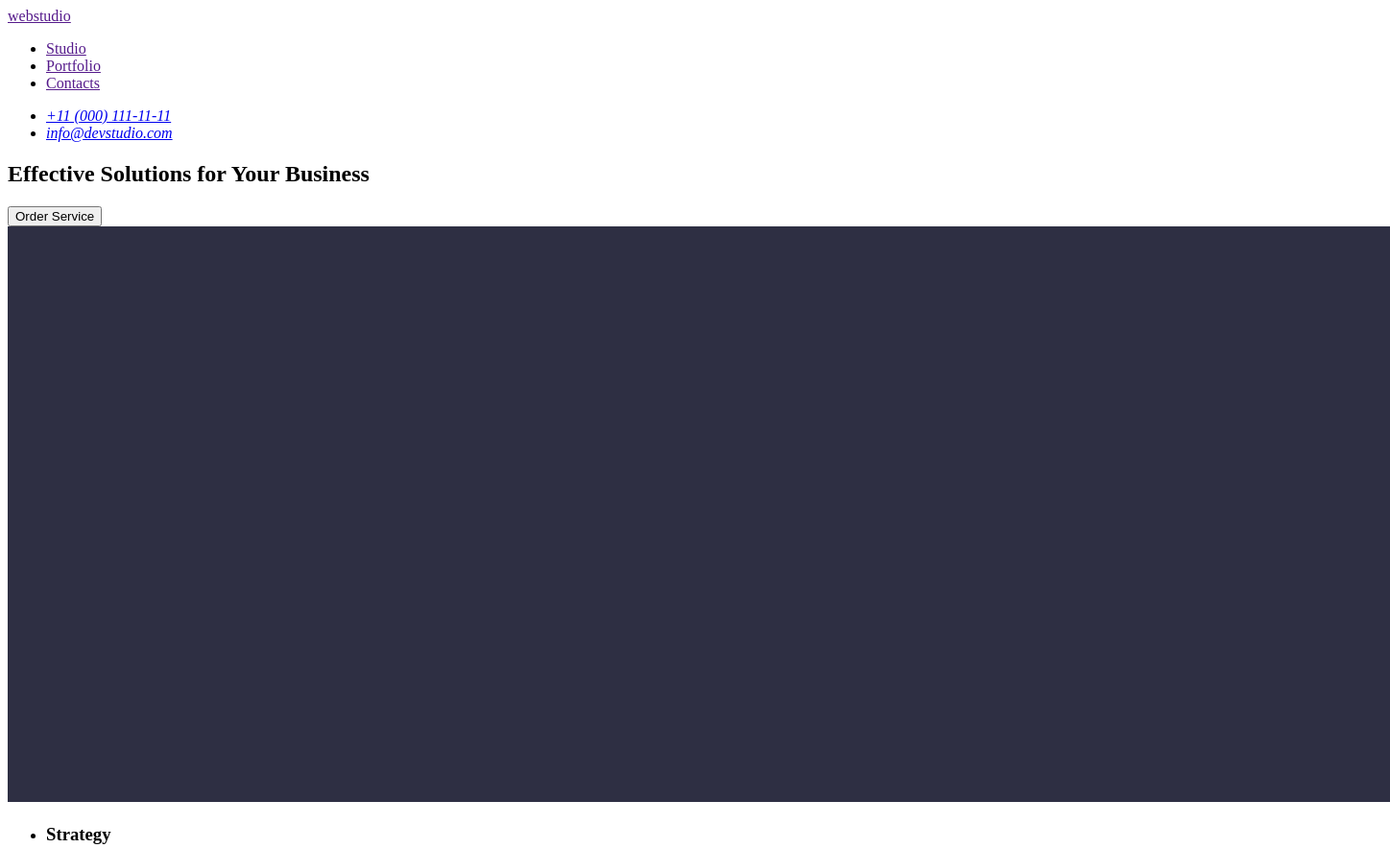
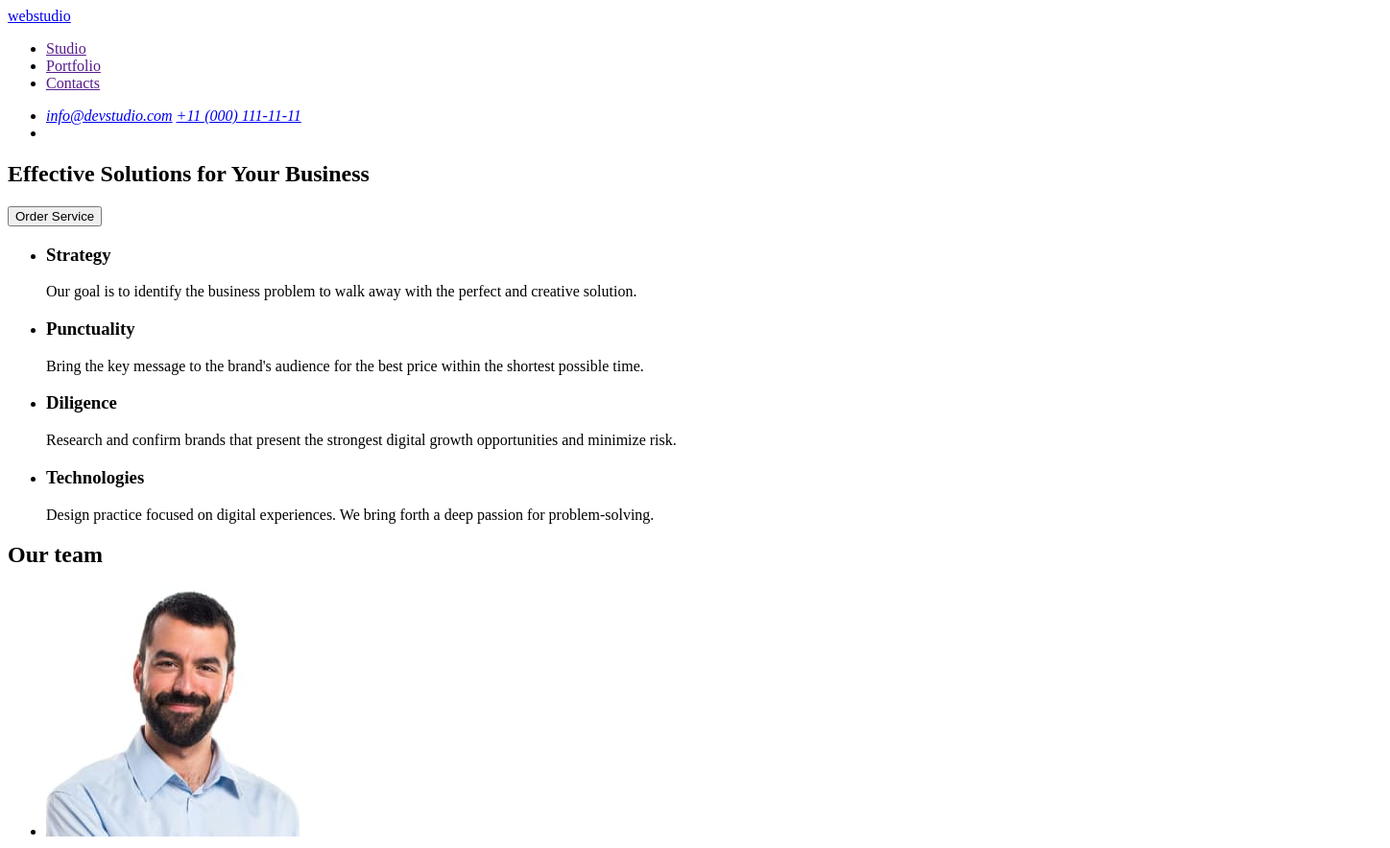
Before and after one commit to SlavaManU/goit-markup-hw-01, a plain HTML site: page index.html in a window 1280 px wide. Shown: the top 884 px of the page at 96% size, 1448 px wide, since content can reach past the window. Drawn offline with Linux system fonts and the light colour scheme.

Commit message:
chenges after autochech

```diff
--- a/index.html
+++ b/index.html
@@ -8,8 +8,9 @@
 
   <body>
     <header>
-      <a href="">webstudio</a>
       <nav>
+        <a href="./index.html">webstudio</a>
+
         <ul>
           <li>
             <a href="">Studio</a>
@@ -22,35 +23,28 @@
           </li>
         </ul>
       </nav>
+
       <address>
         <ul>
           <li>
+            <a href="mailto:info@devstudio.com">info@devstudio.com</a>
             <a href="tel:+110001111111">+11 (000) 111-11-11</a>
           </li>
-          <li>
-            <a href="mailto:info@devstudio.com">info@devstudio.com</a>
-          </li>
+          <li></li>
         </ul>
       </address>
     </header>
 
     <main>
-      <!-- hero section -->
+      <!-- section 1 -->
       <section>
         <h1>Effective Solutions for Your Business</h1>
         <button type="button">Order Service</button>
-
-        <img
-          src="./images/Dark-bg.jpg"
-          alt="hero image"
-          width="1440"
-          height="600"
-        />
       </section>
 
-      <!-- section 1 -->
+      <!-- section 2 -->
       <section>
-        <h2 hidden>features</h2>
+        <h2 hidden>Features</h2>
         <ul>
           <li>
             <h3>Strategy</h3>
@@ -82,7 +76,7 @@
           </li>
         </ul>
       </section>
-      <!-- section 2 -->
+      <!-- section 3 -->
       <section>
         <h2>Our team</h2>
         <ul>
@@ -131,13 +125,7 @@
     </main>
     <!-- footer section -->
     <footer>
-      <img
-        src="./images/Dark-bg(1).jpg"
-        alt="Dark-bg"
-        width="1440"
-        height="312"
-      />
-      <a href="">webstudio</a>
+      <a href="./index.html">webstudio</a>
       <p>
         Increase the flow of customers and sales for your business with digital
         marketing & growth solutions.
```
